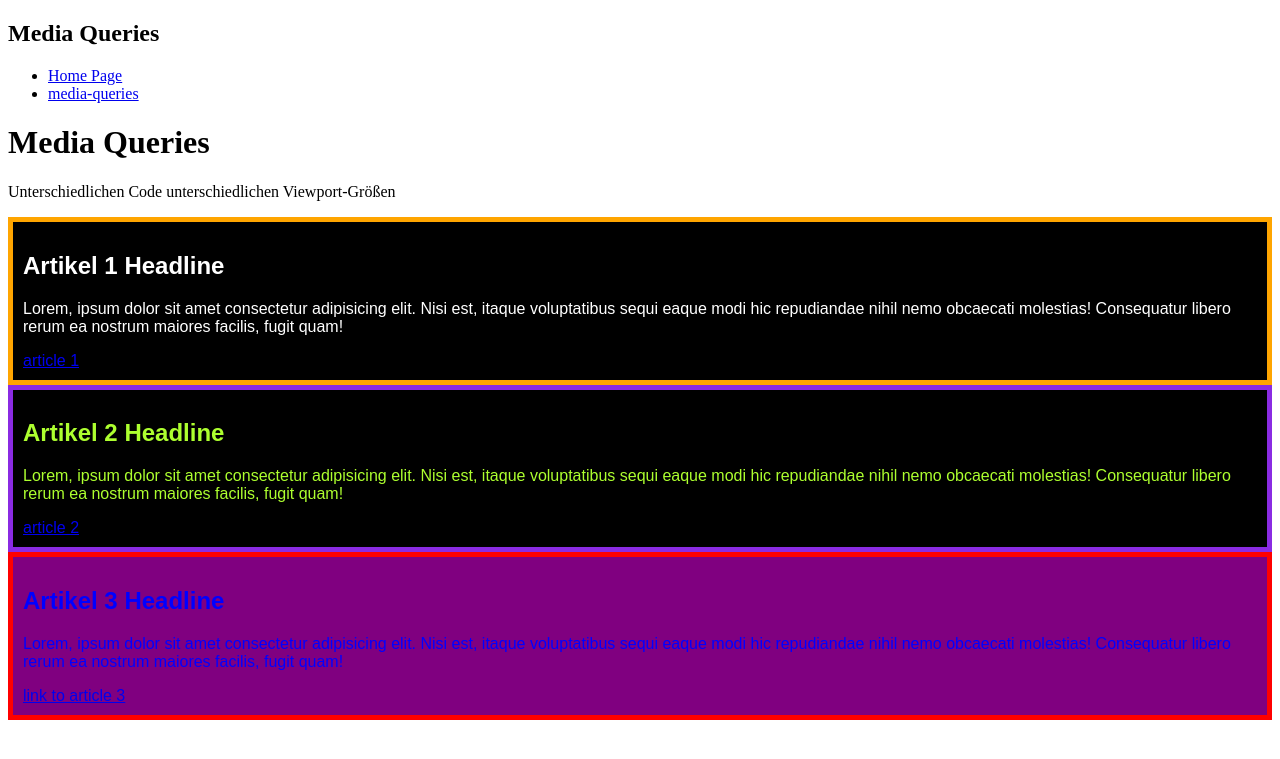
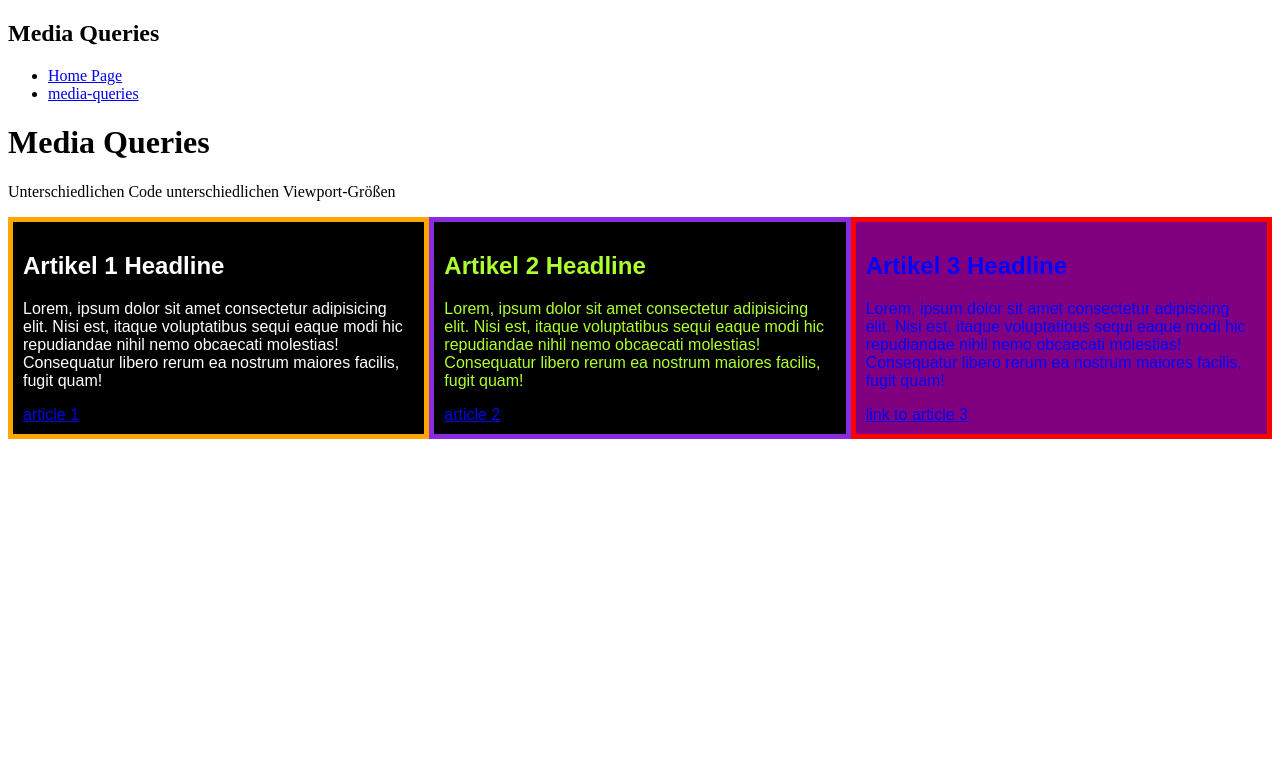
Before and after one commit to rpsteinbrueck/jwe23, a PHP site: page /001_css_basics/media-queries.html in a window 1280 px wide. Shown: the top 759 px of the page. Run offline with PHP 8.4, Linux system fonts and the light colour scheme.

Commit message:
adding flex

```diff
--- a/001_css_basics/media-queries.css
+++ b/001_css_basics/media-queries.css
@@ -18,7 +18,10 @@ article {
     color: red;
 }
 
-@media (min-width: 400px) {
+@media (min-width: 768px) {
+    section {
+        display: flex;
+    }
     article {
         font-family: sans-serif;
         border: 5px solid orange;
```
